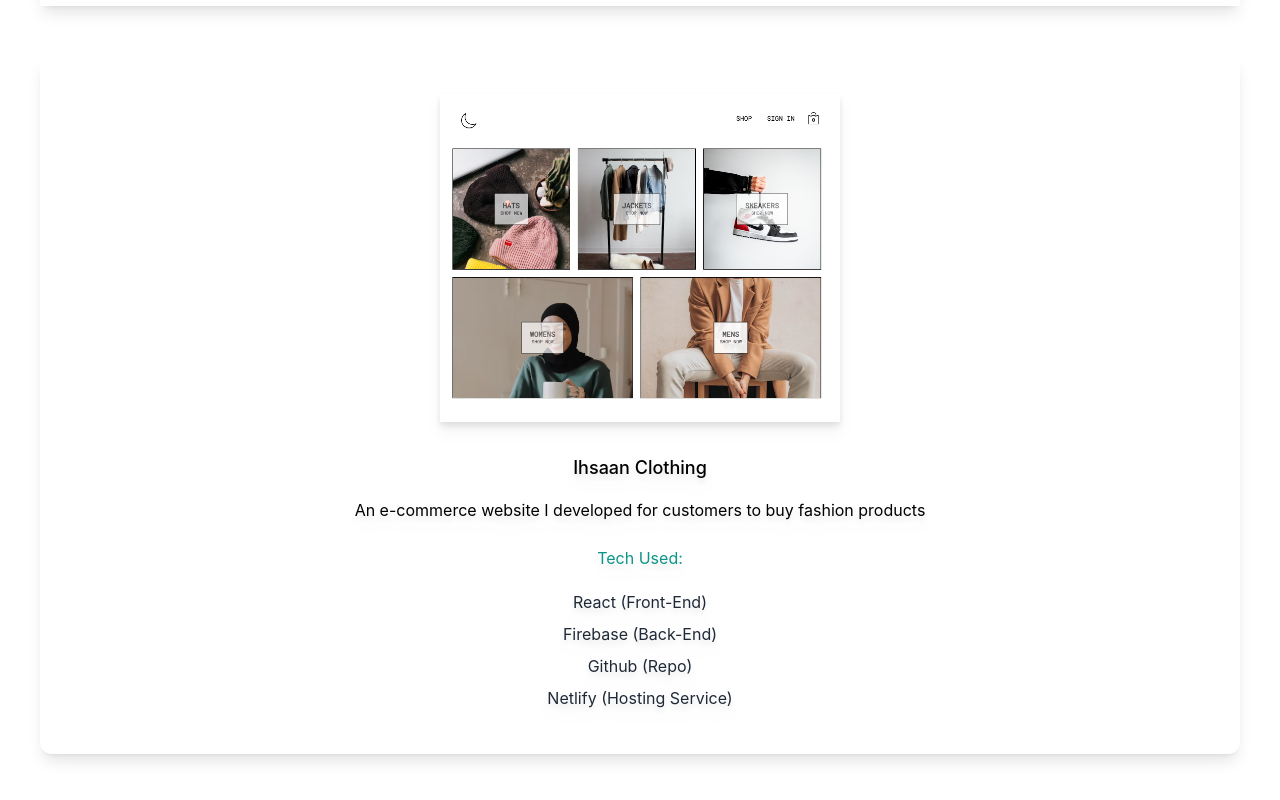
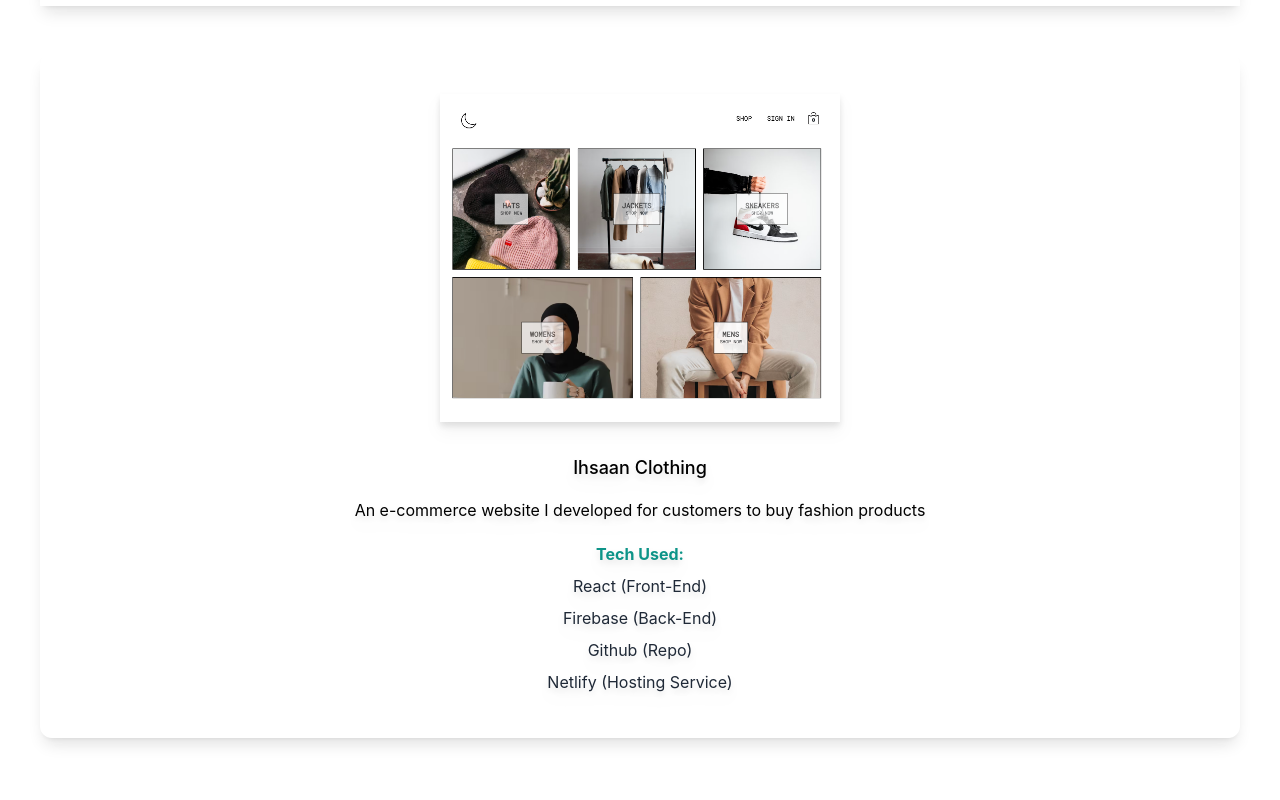
Before and after one commit to abu-jeylani/portfolio, a Next.js app: page / in a window 1280 px wide. Shown: the part 506-1306 px from the top of the page. Built offline with nearby package versions, Linux system fonts and the light colour scheme.

Commit message:
updating font weight of tech used

```diff
--- a/pages/index.js
+++ b/pages/index.js
@@ -90,7 +90,7 @@ export default function Home() {
                 An e-commerce website I developed for customers to buy fashion
                 products
               </p>
-              <h4 className="py-4 text-teal-600">Tech Used:</h4>
+              <h4 className="py-1 mt-2 text-teal-600 font-bold">Tech Used:</h4>
               <p className="text-gray-800 py-1">React (Front-End)</p>
               <p className="text-gray-800 py-1">Firebase (Back-End)</p>
               <p className="text-gray-800 py-1">Github (Repo)</p>
```
